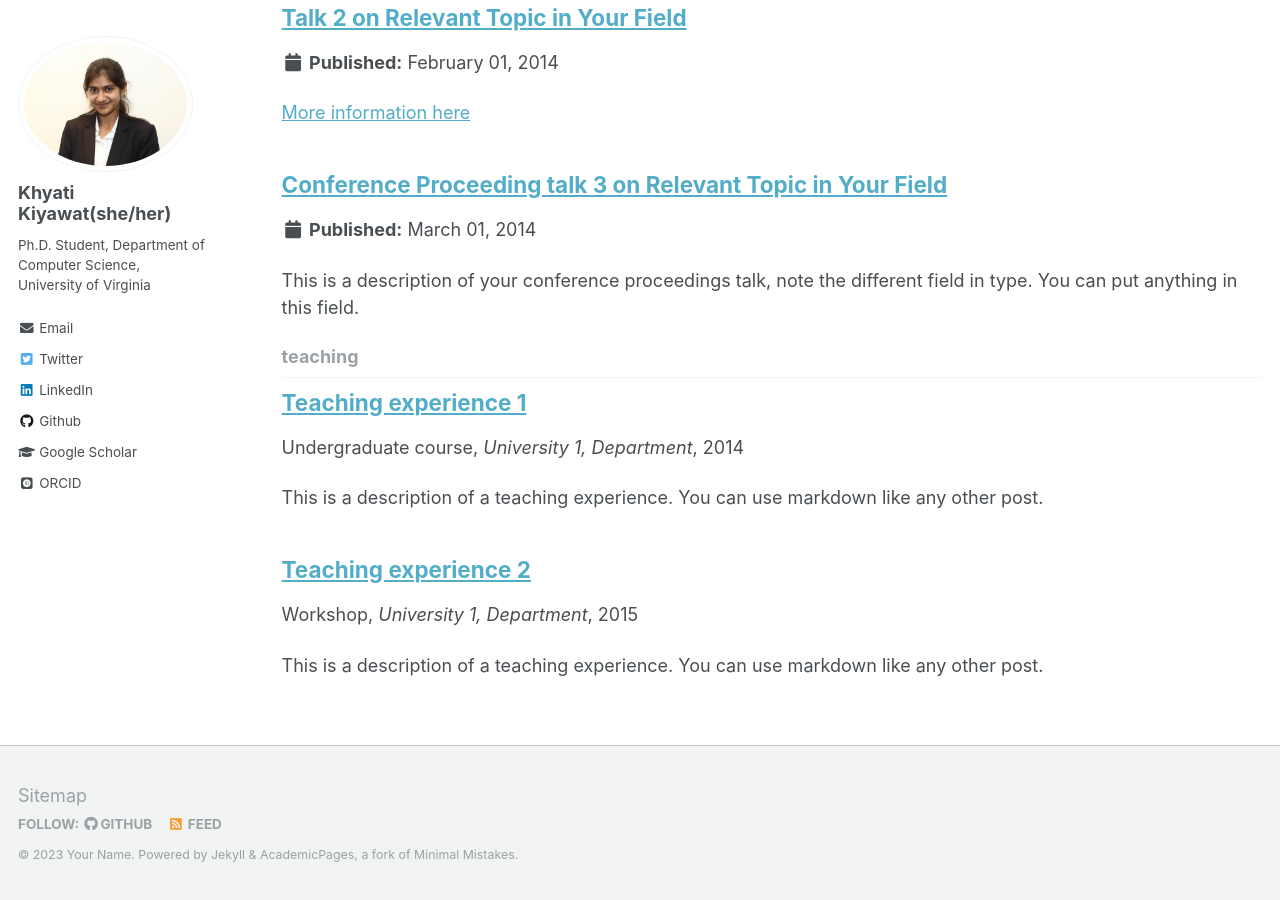
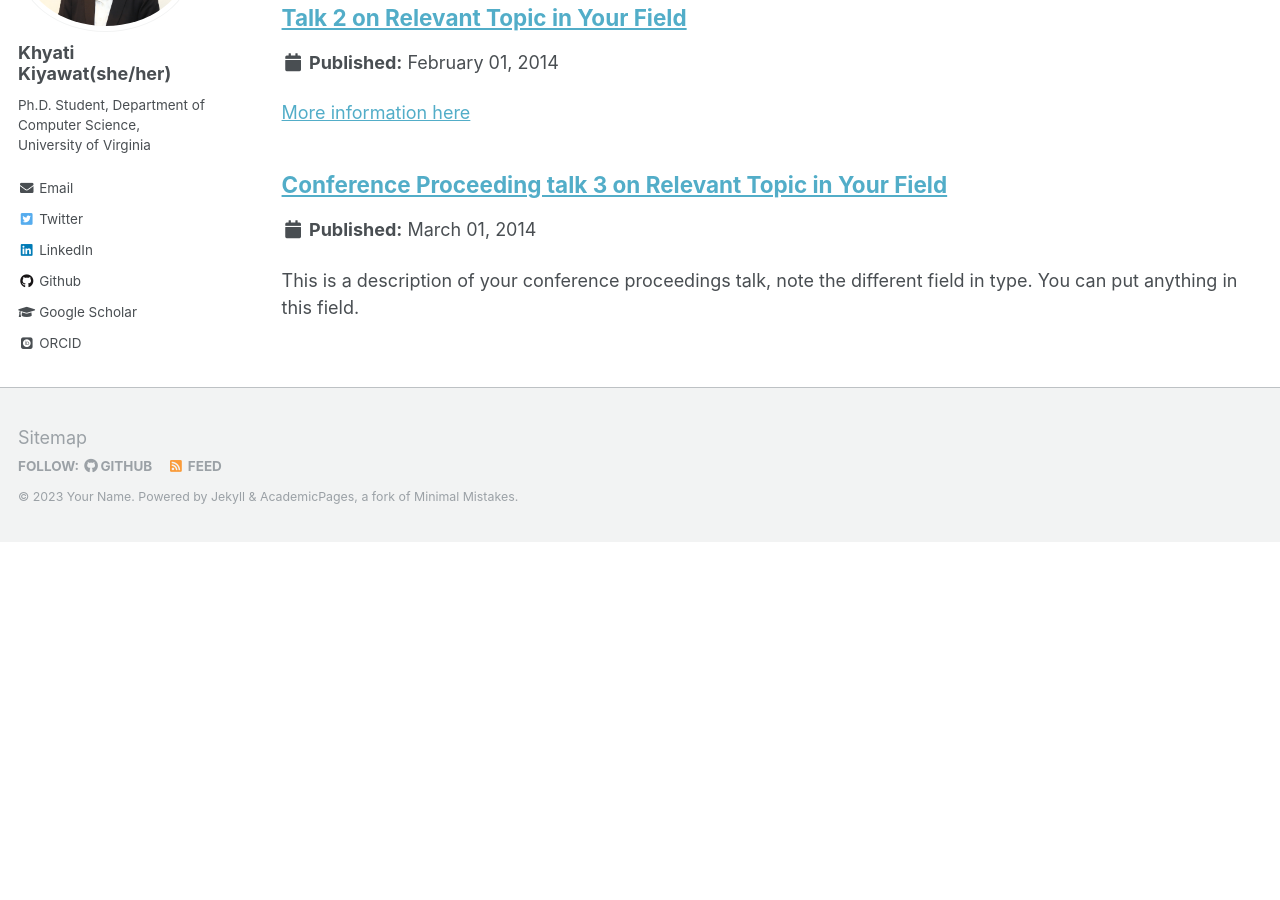
Before and after one commit to khyatikiyawat/khyatikiyawat.github.io, a Jekyll site: the page built from _pages/collection-archive.html, in a window 1280 px wide and 900 px high, scrolled down 2369 px. Built offline with Jekyll 4.4.1, drawn with Linux system fonts in a browser that asks for light colours; some web fonts are replaced; after the commit the page ends 2911 px from its top, so only the background shows below that; part of the change alters nothing that is shown.

Commit message:
removing pages (trial)

```diff
--- a/_config.yml
+++ b/_config.yml
@@ -176,7 +176,7 @@ kramdown:
 # Collections
 collections:
   teaching:
-    output: true
+    output: false #true
     permalink: /:collection/:path/
   publications:
     output: true
@@ -233,9 +233,9 @@ defaults:
       type: portfolio
     values:
       layout: single
-      author_profile: true
-      share: true
-      comment: true
+      author_profile: false #true
+      share: false #true
+      comment: false #true
   # _talks
   - scope:
       path: ""
```
